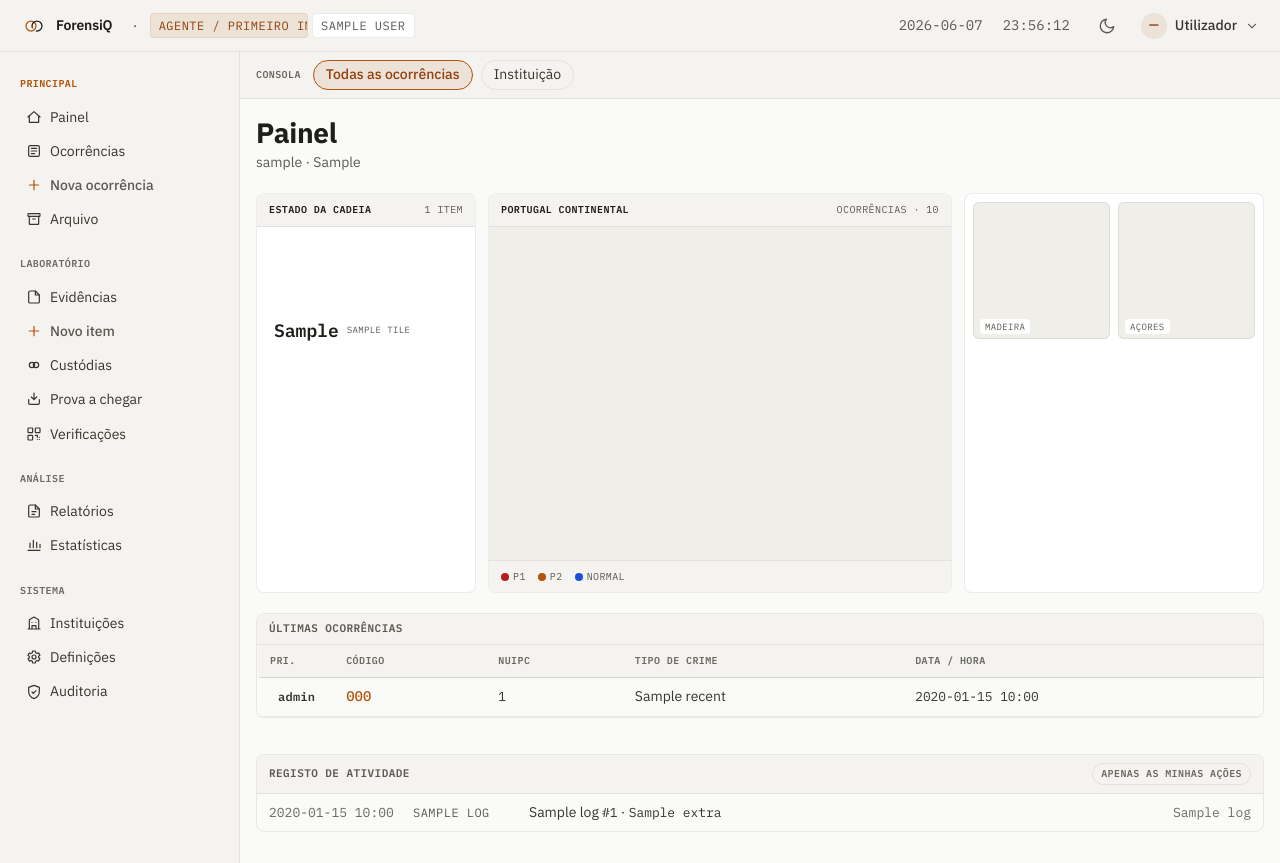
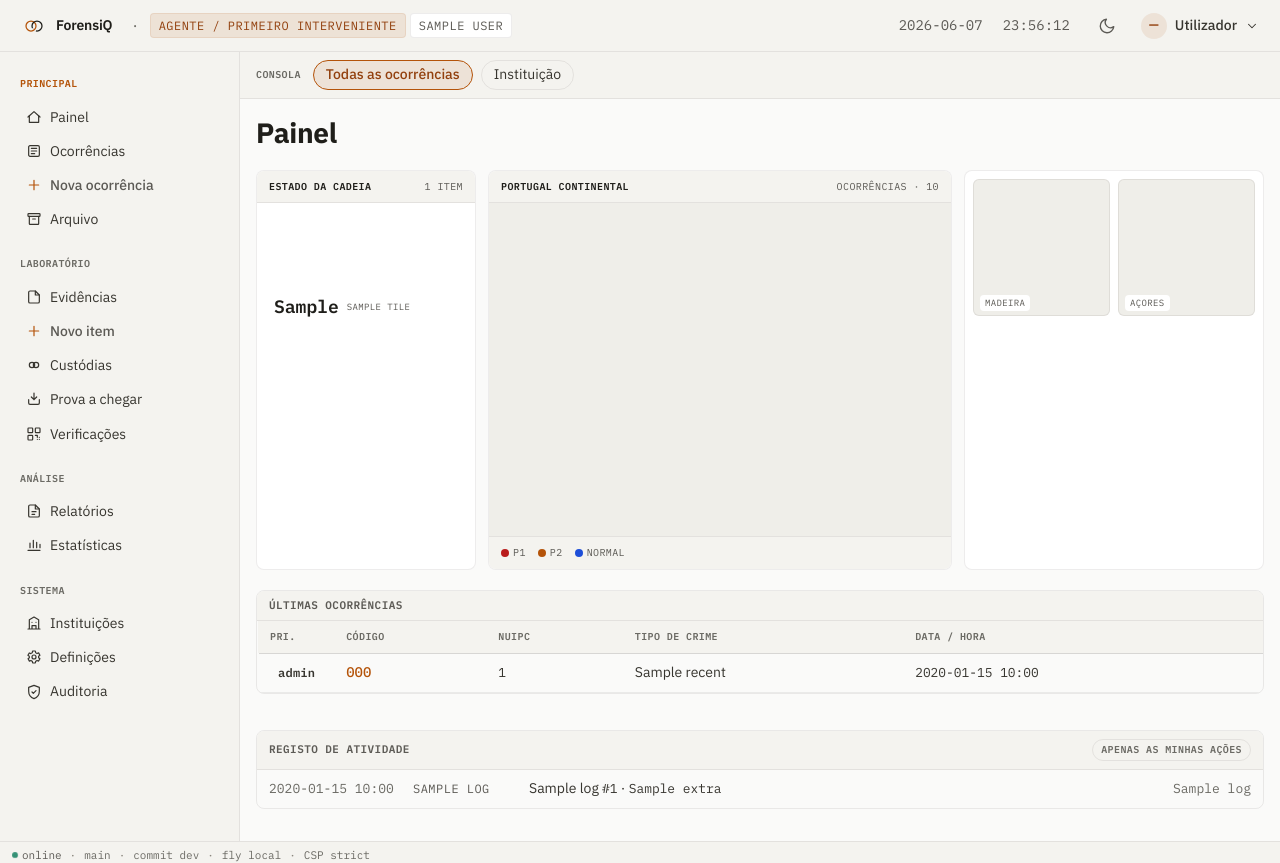
Before and after one commit to joao-pt/ForensiQ, a Django app: template src/frontend/templates/dashboard.html in a window 1280 px wide. Shown: the top 863 px of the page. Run offline with Django 5.2, Linux system fonts and the light colour scheme; a user stored in the database is signed in; tables that the repository leaves empty hold one stand-in row (values such as "Sample post"); the template is opened without the code that fills it: most values are stand-ins (such as "Sample title", 1, 10 or a date in 2020); parts of the project's set-up code (start-up, migrations or seed data) failed here and were passed over.

Commit message:
fix(cabecalho): chip de papel encaixa o texto e remove papel duplicado no painel
1) O chip de papel no topo (ex.: 'Perito forense digital') era cortado pelo max-width generico de 22ch. Sendo vocabulario fechado e prioritario, passa a encaixar o texto todo (max-width:none); em ecra estreito o flex-shrink + reticencias continuam a tratar do overflow.

2) O painel repetia 'Nome - Papel' por baixo do titulo 'Painel', informacao ja presente no chip do topo. Removida a duplicacao.

```diff
--- a/src/frontend/static/css/components/app-shell.css
+++ b/src/frontend/static/css/components/app-shell.css
@@ -188,6 +188,10 @@ body.app-body {
     color: var(--accent-on-tint);
     border-color: var(--accent-tint);
     background: var(--accent-tint);
+    /* Papel é vocabulário fechado e prioritário: encaixa o texto todo, sem o
+       corte do max-width genérico (ex.: "Perito forense digital" cabia a meio).
+       Em ecrã estreito o flex-shrink + reticências ainda tratam do overflow. */
+    max-width: none;
 }
 
 .app-top__spacer { flex: 1 1 auto; min-width: var(--sp-2); }
--- a/src/frontend/templates/dashboard.html
+++ b/src/frontend/templates/dashboard.html
@@ -16,7 +16,6 @@
 
   <div class="dash__greet">
     <h1>Painel</h1>
-    <p>{{ u.get_full_name|default:u.username }} · {{ u.get_profile_display|default:u.profile }}</p>
   </div>
 
   <!-- Geo Hero — server-rendered (Fase 3): tiles do estado legal do ledger +
```
